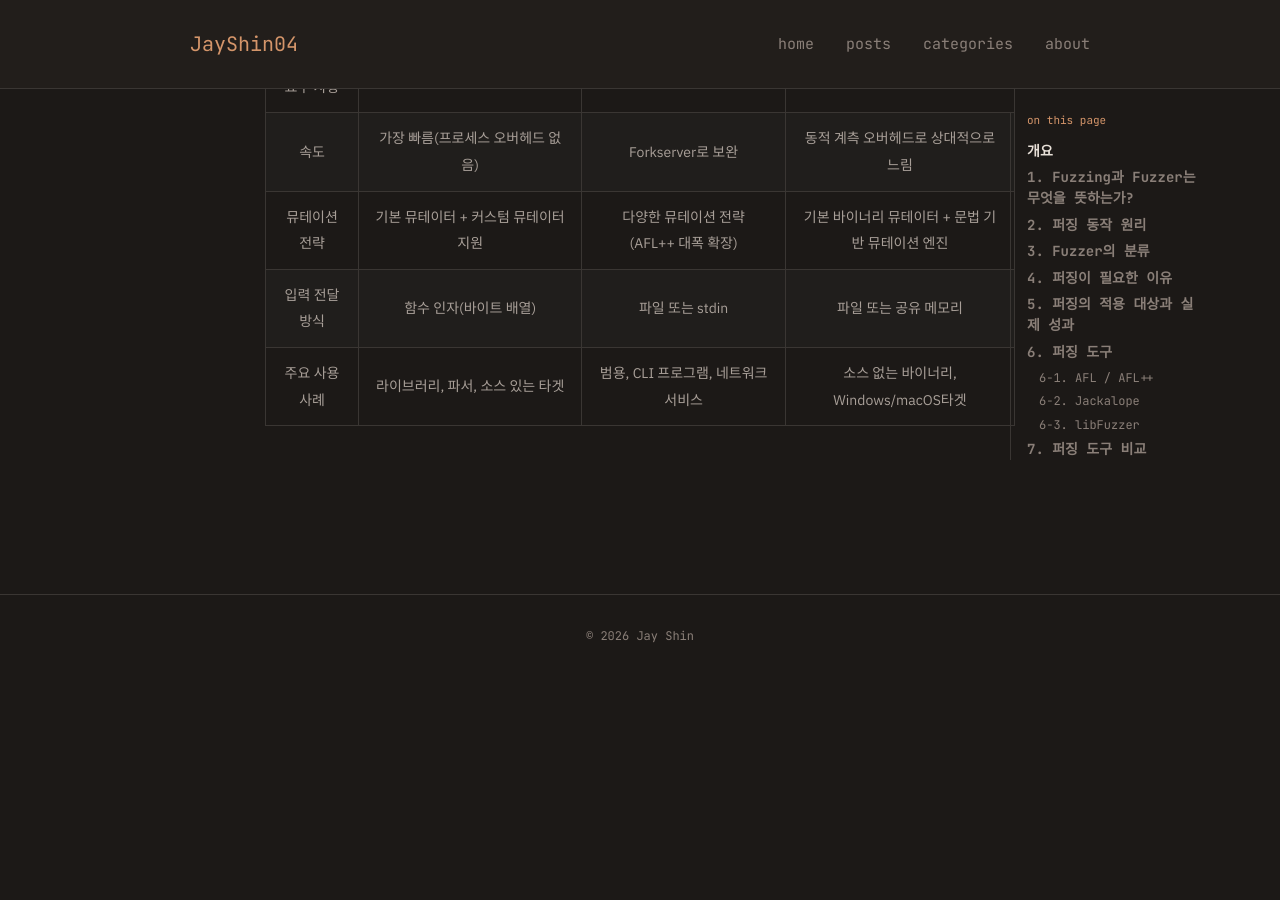
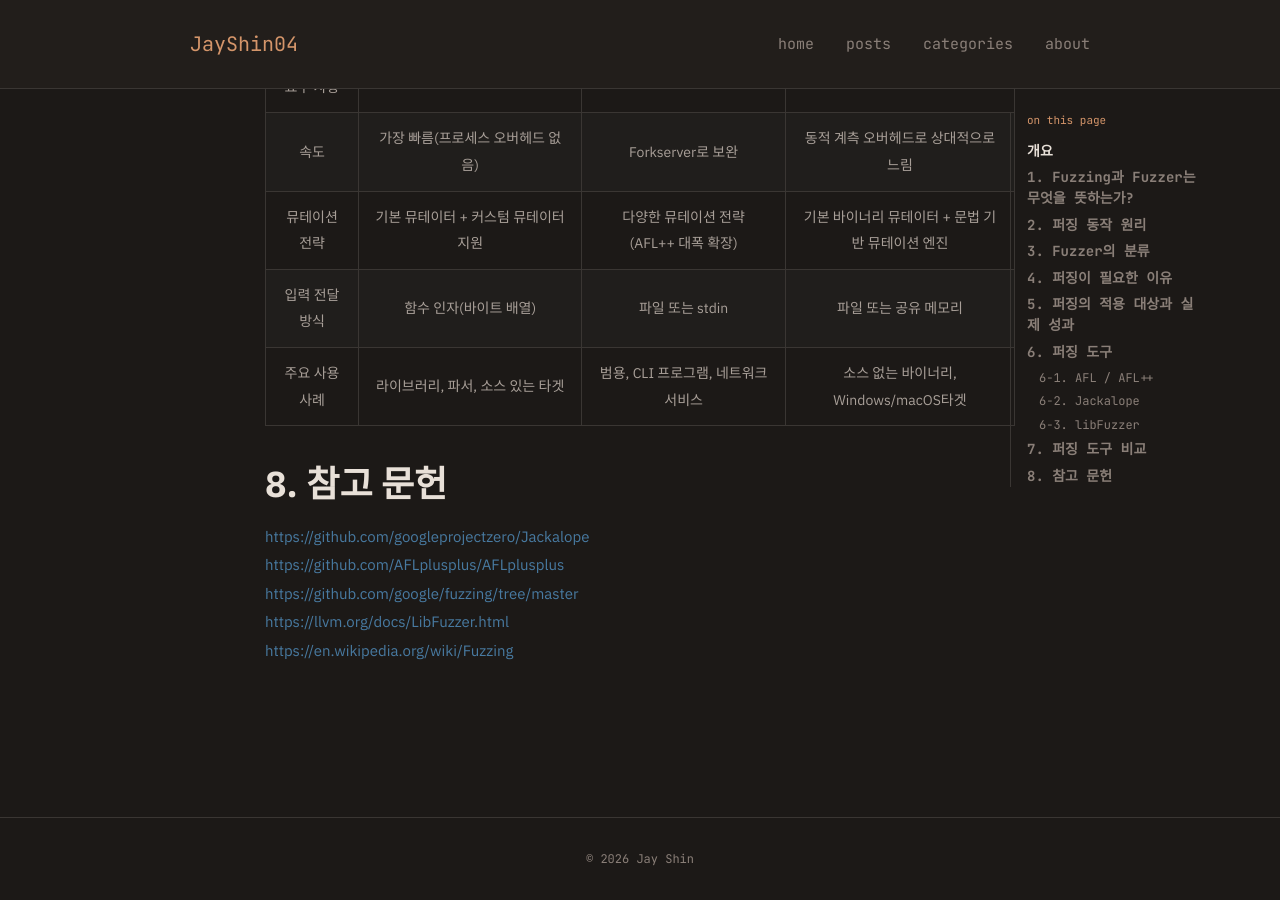
Before and after one commit to JayShin04/JayShin04.github.io, a Jekyll site: the page built from _posts/2026-05-24-Fuzz.md, in a window 1280 px wide and 900 px high, scrolled down 11179 px. Built offline with Jekyll 4.4.1, drawn with Linux system fonts in a browser that asks for light colours; nearby versions of some CDN libraries; before the commit the page ends 11856 px from its top, so only the background shows below that.

Commit message:
참고문헌 수정

```diff
--- a/_posts/2026-05-24-Fuzz.md
+++ b/_posts/2026-05-24-Fuzz.md
@@ -335,3 +335,10 @@ mkdir NEW_CORPUS_DIR
 | 뮤테이션 전략 | 기본 뮤테이터 + 커스텀 뮤테이터 지원 | 다양한 뮤테이션 전략 (AFL++ 대폭 확장) | 기본 바이너리 뮤테이터 + 문법 기반 뮤테이션 엔진 |
 | 입력 전달 방식 | 함수 인자(바이트 배열) | 파일 또는 stdin | 파일 또는 공유 메모리 |
 | 주요 사용 사례 | 라이브러리, 파서, 소스 있는 타겟 | 범용, CLI 프로그램, 네트워크 서비스 | 소스 없는 바이너리, Windows/macOS타겟 |
+
+# 8. 참고 문헌
+<a href="https://github.com/googleprojectzero/Jackalope" target="_blank" style="color: #487aa1">https://github.com/googleprojectzero/Jackalope</a> <br>
+<a href="https://github.com/AFLplusplus/AFLplusplus" target="_blank" style="color: #487aa1">https://github.com/AFLplusplus/AFLplusplus</a> <br>
+<a href="https://github.com/google/fuzzing/tree/master" target="_blank" style="color: #487aa1">https://github.com/google/fuzzing/tree/master</a> <br>
+<a href="https://llvm.org/docs/LibFuzzer.html" target="_blank" style="color: #487aa1">https://llvm.org/docs/LibFuzzer.html</a> <br>
+<a href="https://en.wikipedia.org/wiki/Fuzzing" target="_blank" style="color: #487aa1">https://en.wikipedia.org/wiki/Fuzzing</a> <br>
```
